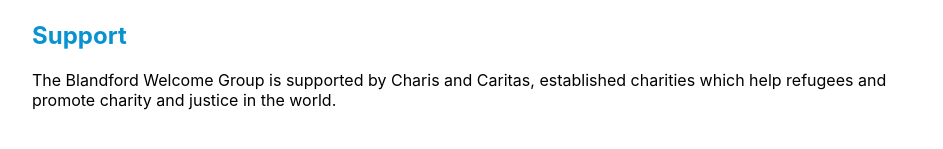
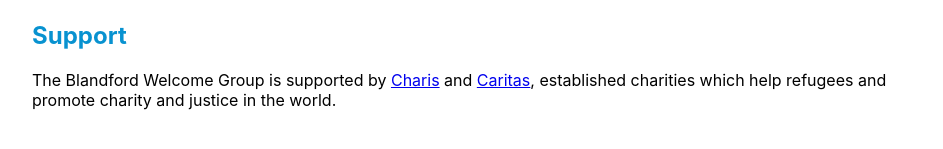
Before and after one commit to srichmond3000/blandford-community-sponsorship, a Next.js app: page / in a window 1280 px wide. Shown: the part 1003-1152 px from the top of the page, without its empty margins (158-1101 px from the left). Built offline with nearby package versions, Linux system fonts and the light colour scheme.

Commit message:
Fix links

```diff
--- a/pages/index.js
+++ b/pages/index.js
@@ -88,8 +88,9 @@
           <p>
             The Blandford Welcome Group is supported by{' '}
             <a href='https://charisrefugees.org'>Charis</a> and{' '}
-            <a href='www.caritas.org'>Caritas</a>, established charities which
-            help refugees and promote charity and justice in the world.
+            <a href='https://www.caritas.org/'>Caritas</a>, established
+            charities which help refugees and promote charity and justice in the
+            world.
           </p>
         </section>
         <section>
--- a/styles/globals.css
+++ b/styles/globals.css
@@ -6,11 +6,6 @@
     Ubuntu, Cantarell, Fira Sans, Droid Sans, Helvetica Neue, sans-serif;
 }
 
-a {
-  color: inherit;
-  text-decoration: none;
-}
-
 * {
   box-sizing: border-box;
 }
```
